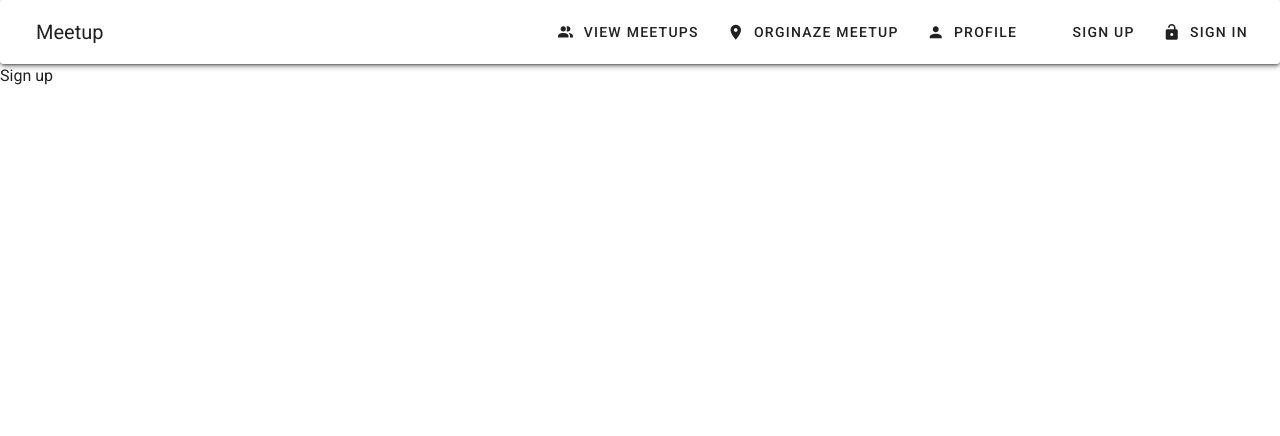
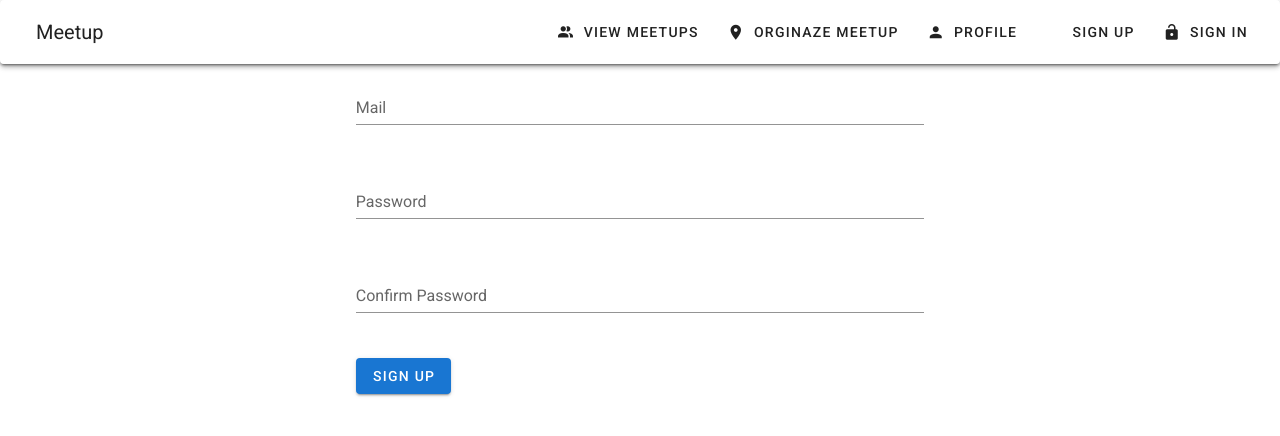
Before and after one commit to erolbah/meetup, a Vue app: page /Signup in a window 1280 px wide. Shown: the top 436 px of the page. Built offline with nearby package versions, Linux system fonts and the light colour scheme.

Commit message:
firebase added && login temp done

```diff
--- a/package.json
+++ b/package.json
@@ -10,6 +10,7 @@
   "dependencies": {
     "@mdi/font": "^5.6.55",
     "core-js": "^3.6.5",
+    "firebase": "^8.1.1",
     "vue": "^2.6.11",
     "vue-router": "^3.2.0",
     "vuetify": "^2.2.11",
--- a/src/components/User/Signup.vue
+++ b/src/components/User/Signup.vue
@@ -1,10 +1,74 @@
 <template>
-  <p>Sign up</p>
+  <v-container>
+    <v-row>
+      <v-col xs="12">
+        <form @submit.prevent="onCreateMeetup">
+          <v-row>
+            <v-col xs12 sm="6" offset-sm="3">
+              <v-text-field
+                name="email"
+                label="Mail"
+                id="email"
+                v-model="email"
+                type="email"
+                required>
+
+              </v-text-field>
+            </v-col>
+            <v-col xs12 sm="6" offset-sm="3">
+              <v-text-field
+                name="password"
+                label="Password"
+                id="password"
+                v-model="password"
+                type="password"
+                required>
+
+              </v-text-field>
+            </v-col>
+             <v-col xs12 sm="6" offset-sm="3">
+              <v-text-field
+                name="confirmPassword"
+                label="Confirm Password"
+                id="confirmPassword"
+                v-model="confirmPassword"
+                type="password"
+                :rules="[comparePasswords]">
+
+              </v-text-field>
+            </v-col>
+          </v-row>
+          <v-row>
+            <v-col xs="12" sm="6" offset-sm="3">
+              <v-btn class="primary"
+                    type="submit">Sign Up</v-btn>
+            </v-col>
+          </v-row>
+        </form>
+      </v-col>
+    </v-row>
+  </v-container>
 </template>
 
 <script>
 export default {
-
+  computed: {
+    comparePasswords () {
+      return this.password !== this.confirmPassword ? 'Passwords do not match' : true
+    }
+  },
+  data () {
+    return {
+      email: '',
+      password:'',
+      confirmPassword: ''
+    }
+  },
+  methods: {
+    onSignUp () {
+      console.log(this.email, this.password, this.confirmPassword)
+    }
+  }
 }
 </script>
 
--- a/src/main.js
+++ b/src/main.js
@@ -4,6 +4,7 @@ import router from './router'
 import store from './store'
 import vuetify from './plugins/vuetify';
 import DateFormat from './filter/date';
+import * as firebase from 'firebase';
 
 Vue.config.productionTip = false
 // Vue.config.globalProperties.$filters = {
@@ -18,5 +19,17 @@ new Vue({
   router,
   store,
   vuetify,
-  render: h => h(App)
+  render: h => h(App),
+  created () {
+    firebase.initializeApp({
+      apiKey: "AIzaSyCvJ0D6aTOldEtODzjsI2L2HB6W8Esbuiw",
+      authDomain: "sportware-a9316.firebaseapp.com",
+      databaseURL: "https://sportware-a9316.firebaseio.com",
+      projectId: "sportware-a9316",
+      storageBucket: "sportware-a9316.appspot.com",
+      messagingSenderId: "140450372211",
+      appId: "1:140450372211:web:f6b58b7a465cf02412a806",
+      measurementId: "G-2EWF0LD6PT"
+    })
+  }
 }).$mount('#app')
```
Also changed, not shown: 1 other file (tests, documents, lock files or other folders).
